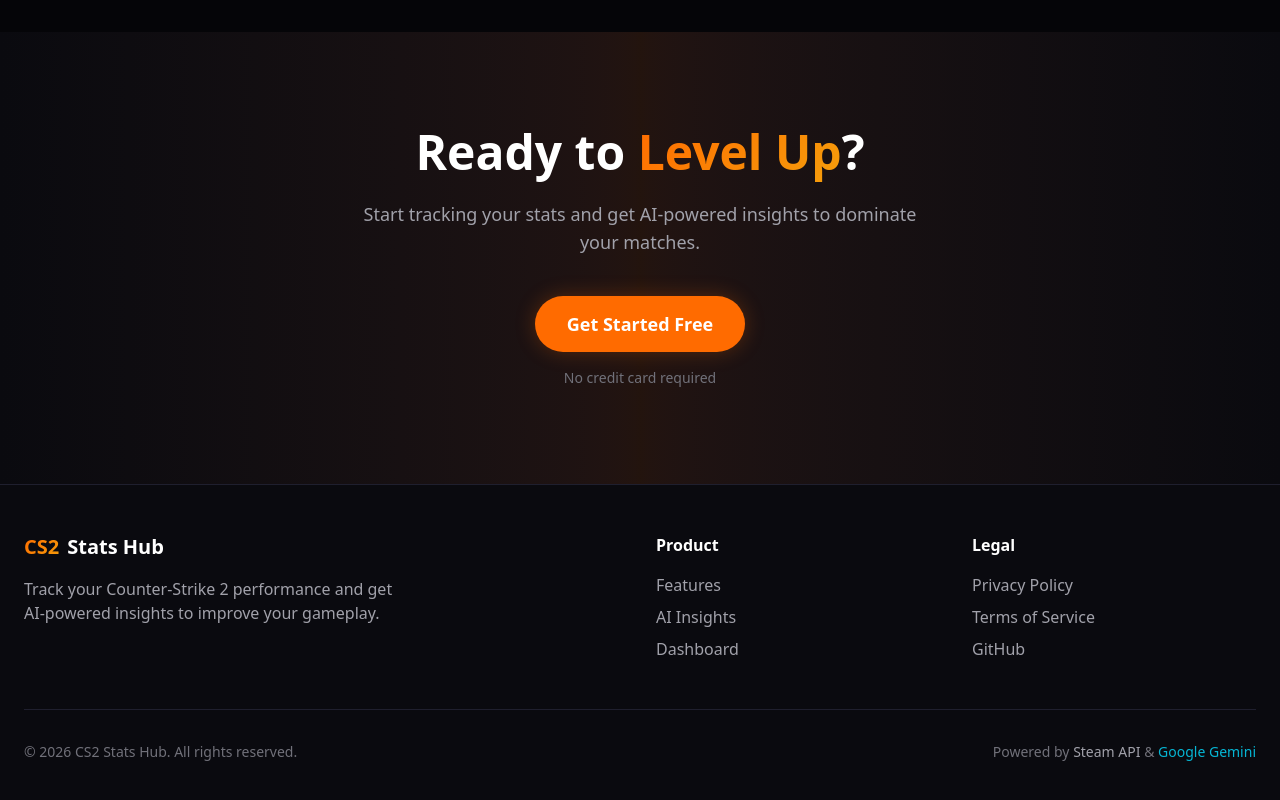
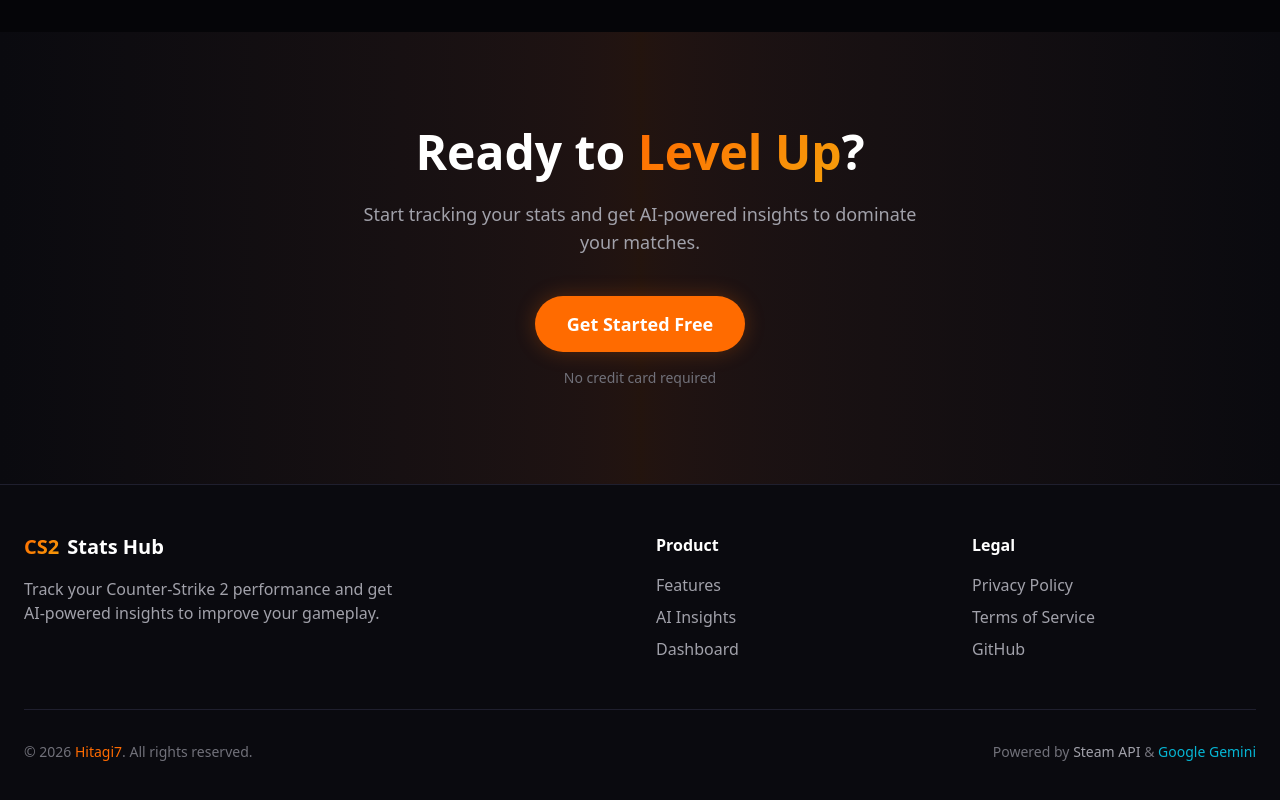
Before and after one commit to Hitagi7/cs-stats-hub, a Next.js app: page / in a window 1280 px wide. Shown: the part 2670-3470 px from the top of the page. Built offline with nearby package versions, Linux system fonts and the light colour scheme; no server answers.

Commit message:
feat: Implement initial homepage with navigation, hero section, feature showcase, and AI insights.

```diff
--- a/app/page.tsx
+++ b/app/page.tsx
@@ -332,7 +332,7 @@
 
           <div className="border-t border-[var(--cs2-border)] mt-12 pt-8 flex flex-col sm:flex-row items-center justify-between gap-4">
             <p className="text-[var(--text-muted)] text-sm">
-              © 2026 CS2 Stats Hub. All rights reserved.
+              © 2026 <a href="https://github.com/Hitagi7" target="_blank" rel="noopener noreferrer" className="text-[var(--cs2-orange)] hover:text-white transition-colors">Hitagi7</a>. All rights reserved.
             </p>
             <p className="text-[var(--text-muted)] text-sm">
               Powered by <span className="text-[var(--text-secondary)]">Steam API</span> & <span className="text-[var(--ai-cyan)]">Google Gemini</span>
```
